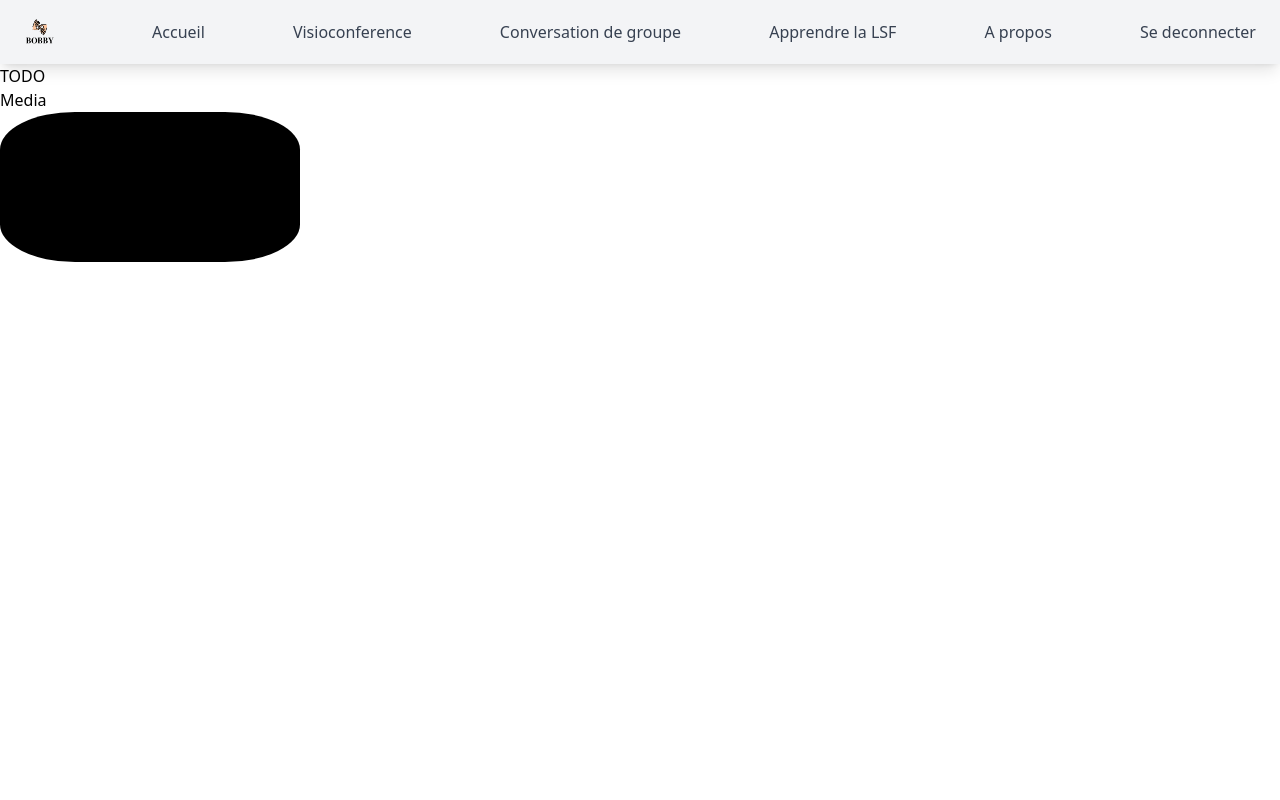
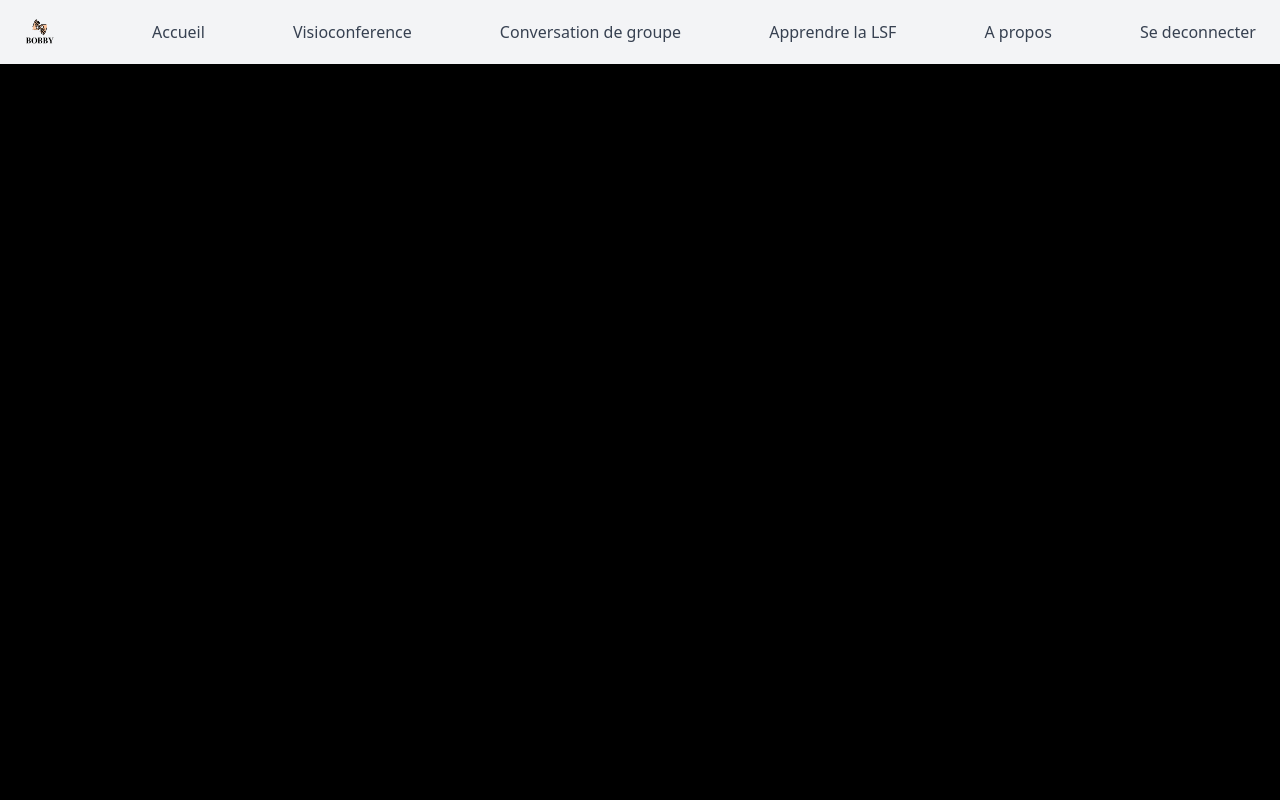
Before and after one commit to SMART-4IF/WebApp, a Django app: page /local_chat in a window 1280 px wide. Run offline with Django 3.2, Linux system fonts and the light colour scheme; a user stored in the database is signed in; some libraries are stand-ins or nearby versions.

Commit message:
resize video groupe

```diff
--- a/streamApp/static/css/main.css
+++ b/streamApp/static/css/main.css
@@ -11,6 +11,5 @@
  }
 
  video {
-     border-radius: 25%;
      background-color: black;
  }
--- a/streamApp/templates/components/navbar.html
+++ b/streamApp/templates/components/navbar.html
@@ -2,7 +2,9 @@
 <!-- templates/components/navbar.html-->
 <ul>
   <nav class="
-  relative
+  absolute
+  top-0
+  z-10
   w-full
   flex flex-wrap
   items-center
--- a/streamApp/templates/learnLSF/main.html
+++ b/streamApp/templates/learnLSF/main.html
@@ -13,7 +13,7 @@
                 <div id="video-container">
                     <div>
                         <video id="video"
-                               style="float: left;  transform: scale(-1, 1); -webkit-transform: scale(-1, 1);" autoplay
+                               style="transform: scale(-1, 1); -webkit-transform: scale(-1, 1);" autoplay
                                playsinline></video>
                     </div>
 
--- a/streamApp/templates/localChat/main.html
+++ b/streamApp/templates/localChat/main.html
@@ -7,18 +7,11 @@
 {% block content %}
 {% include 'components/navbar.html' %}
 {% if user.is_authenticated %}
-  <h1>TODO</h1>
     <div id="media">
-    <h2>Media</h2>
-    <div class="main-grid-container">
-        <div id="video-container">
-            <div><video id="video" style="float: left; transform: scale(-1, 1); -webkit-transform: scale(-1, 1);" autoplay playsinline></video></div>
+        <div id="video-container" >
+            <div><video id="video" class="w-full h-full absolute top-0" style="transform: scale(-1, 1); -webkit-transform: scale(-1, 1);" autoplay playsinline></video></div>
         </div>
-
-
-
     </div>
-</div>
     {% csrf_token %}
 <script type="text/javascript" src="{% static 'js/client.js' %}"></script>
 
--- a/streamApp/templates/visioconf/menu.html
+++ b/streamApp/templates/visioconf/menu.html
@@ -9,7 +9,7 @@
 </head>
 <body>
 {% include 'components/navbar.html' %}
-<h1 class="text-gray-900 text-3xl text-center font-medium mt-14 mb-4"> Visioconférence </h1>
+<h1 class="text-gray-900 text-3xl text-center font-medium mt-28 mb-4"> Visioconférence </h1>
 <h3 class="text-gray-900 text-xl text-center font-light mt-6 mb-10 w-1/2 mx-auto block"> Bienvenue dans votre espace de visioconférences. Pour converser avec vos amis, veuillez créer un salon ou en rejoindre un existant. </h3>
 
 <div class="flex place-content-evenly w-full px-20">
```
Also changed, not shown: db.sqlite3.
